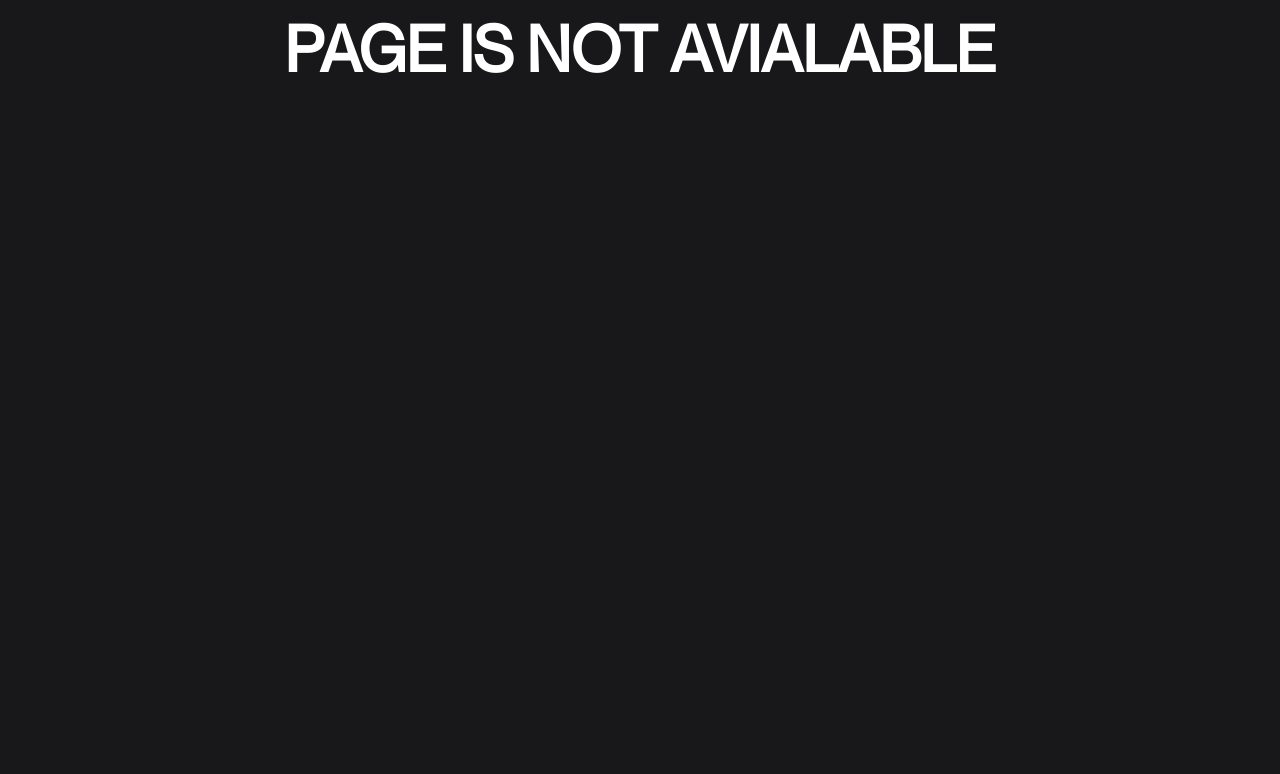
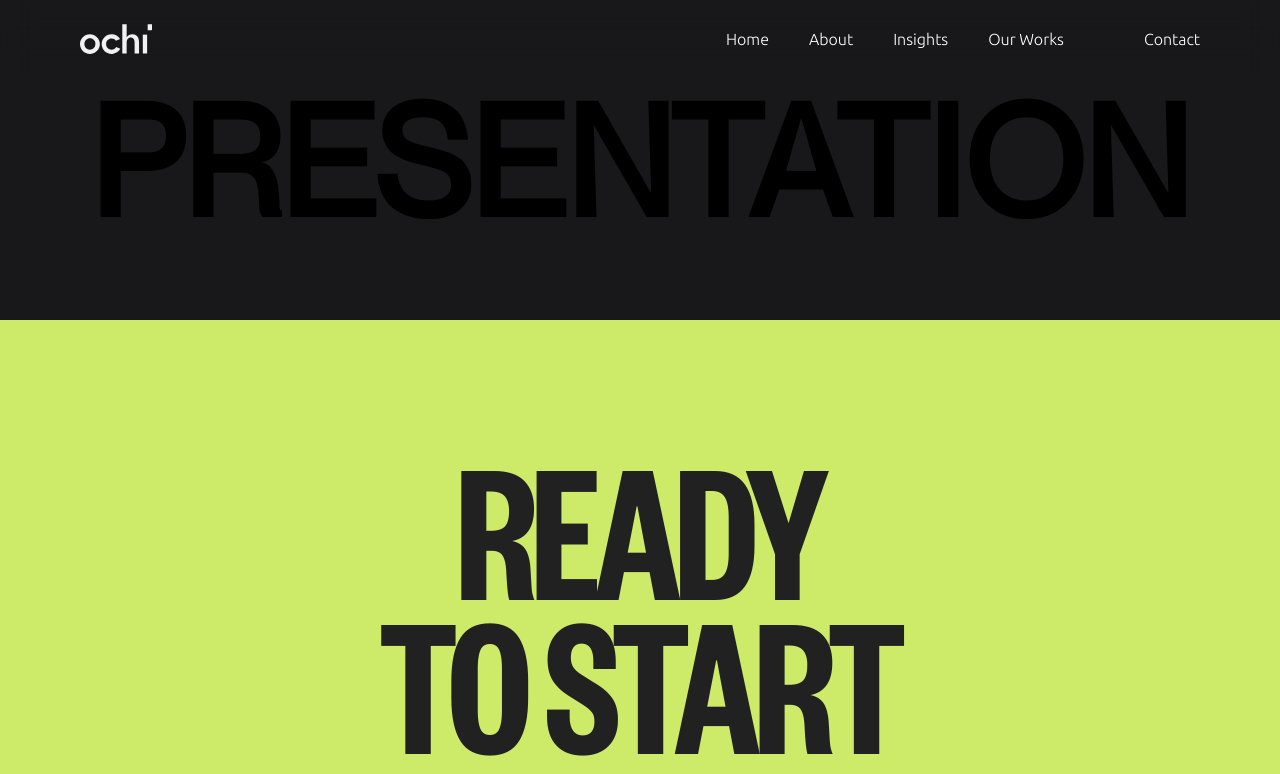
Before and after one commit to git-dhanji/Design.design, a React (Vite) app: page /presentation in a window 1280 px wide. Shown: the top 774 px of the page. Built offline with nearby package versions, Linux system fonts and the light colour scheme.

Commit message:
add pages

```diff
--- a/src/components/landingPage/LandingPage.jsx
+++ b/src/components/landingPage/LandingPage.jsx
@@ -21,7 +21,7 @@ export default function LandingPage() {
               <motion.div
               initial={{width:0}}
               animate={{width:"8vw"}}
-              transition={{ease:[0.76, 0, 0.24, 1],duration:1}}
+              transition={{ease:[0.76, 0, 0.24, 1],duration:1,delay:2}}
                className=" rounded-md w-[8vw] bg-slate-100 h-[5.4vw] mr-1 mt-[1.8vh] relative overflow-hidden">
                 <img src={pochi}  className="w-full h-full object-cover" />
                </motion.div>
--- a/src/components/navbar/Navbar.jsx
+++ b/src/components/navbar/Navbar.jsx
@@ -8,7 +8,7 @@ export default function Navbar() {
     { name: "Home", loction: "/" },
     { name: "About", loction: "/About" },
     { name: "Insights", loction: "/Insight" },
-    { name: "Our works", loction: "/works" },
+    { name: "Our works", loction: "/presentation" },
     { name: "Contact", loction: "/contact" },
   ];
 
--- a/src/page/contact/ContactPage.jsx
+++ b/src/page/contact/ContactPage.jsx
@@ -1,10 +1,14 @@
+import { PageRef } from "../../components";
 
 export default function ContactPage() {
   return (
-    <div className="h-screen w-full bg-[#212121]">
-      <div>
-        Contact the vice city
-      </div>
+    <div className="h-auto w-full">
+    <div>
+      <PageRef
+      name="contact"
+      />
+     <div>contact page in working</div>
     </div>
+  </div>
   )
 }
--- a/src/page/insights/InsightsPage.jsx
+++ b/src/page/insights/InsightsPage.jsx
@@ -1,11 +1,17 @@
+import { PageRef } from "../../components";
 
 
 
 
 export default function InsightsPage() {
   return (
+    <div className="h-auto w-full">
     <div>
-
+      <PageRef
+      name="Insights"
+      />
+      <div>Insights</div>
     </div>
+  </div>
   )
 }
--- a/src/page/services/ServicesPage.jsx
+++ b/src/page/services/ServicesPage.jsx
@@ -1,10 +1,12 @@
-
-
+import { PageRef } from "../../components";
 
 export default function ServicesPage() {
   return (
-    <div>
-
+    <div className="h-auto w-full">
+      <div>
+        <PageRef name="Service" />
+        <div>Service</div>
+      </div>
     </div>
-  )
+  );
 }
--- /dev/null
+++ b/src/page/works/WorksPage.jsx
@@ -0,0 +1,15 @@
+import { PageRef, ProjectShowCase } from "../../components";
+
+
+export default function WorksPage() {
+  return (
+    <div className="h-auto w-full">
+    <div>
+      <PageRef
+      name="presentation"
+      />
+      <ProjectShowCase/>
+    </div>
+  </div>
+  )
+}
```
Also changed, not shown: src/main.jsx (+13 -1 lines), src/page/index.js (+7 -1 lines).
